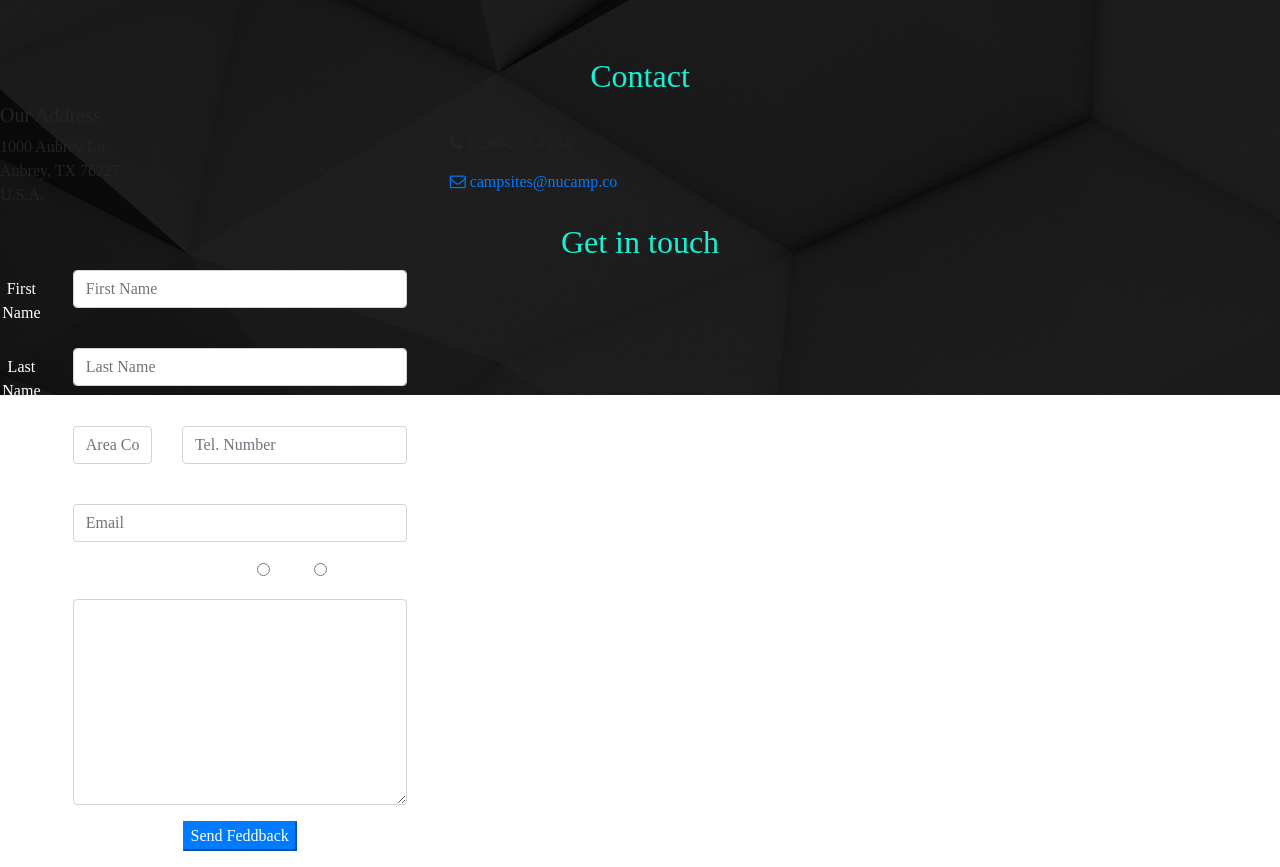
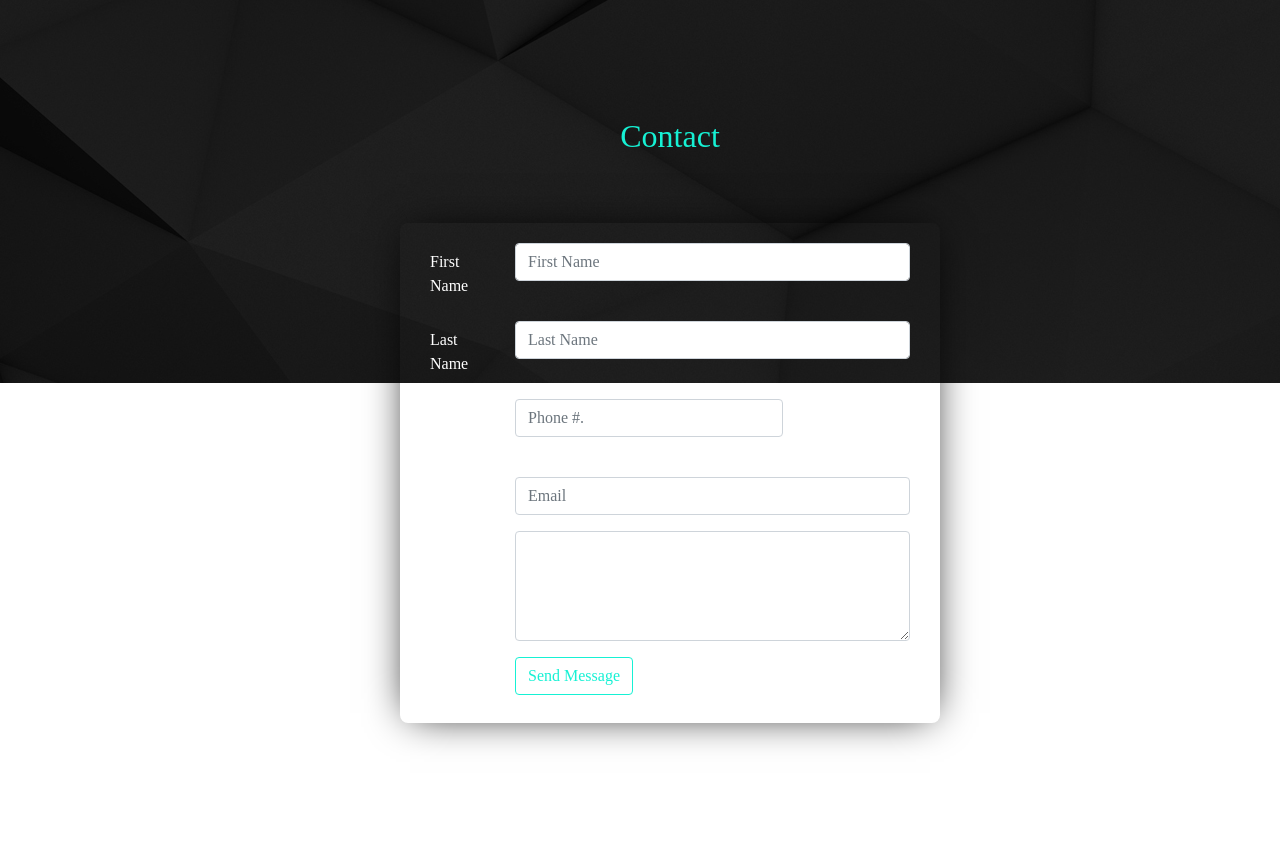
Before and after one commit to DanielConstante/nucamp-portfolio-project, a website: page index.html in a window 1280 px wide. Shown: the part 1337-2204 px from the top of the page. After the commit the page ends 2180 px from the top, so only its background shows below. Drawn offline with nearby package versions, Linux system fonts and the light colour scheme; a web font is replaced by a local one.

Commit message:
contact section

```diff
--- a/css/styles.css
+++ b/css/styles.css
@@ -141,7 +141,7 @@ h2 {
  margin-left: auto;
 }
 
-#contact, #about{
+#about, #contact {
     display: block;
     height:100%;
     width:100%;
@@ -152,15 +152,30 @@ h2 {
 /* end about */
 
 /* contact */
-a {
+
+label {
     color: white;
 }
 
-form {
-    text-align: center;
-    color: white;
-  }
 
 label:hover {
     color: #16F1D4;
 }
+
+.form {
+    float: right;
+    width:540px;
+    height:500px;
+    border-radius:8px;
+    box-shadow:0 0 40px -10px #000;
+    margin:calc(35vh - 220px) auto;
+    padding:20px 30px;
+    max-width:calc(100vw - 40px);
+    box-sizing:border-box;
+    position: relative;
+}
+
+#btn {
+    border-color: #16F1D4;
+    color: #16F1D4;
+}
--- a/index.html
+++ b/index.html
@@ -133,34 +133,18 @@
             </div>
         </div>
     </div>
-    <!--  Contact Section -->
 
+    <!-- ======= Contact Section ======= -->
     <div class="container">
-        <h2>Contact</h2>
+        <div class="row">
+            <div class="col">
+                <section id="contact" class="contact">
+                    <div class="container" data-aos="fade-up">
+                        <div class="section-title">
+                            <h2 id="contacth">Contact</h2>
                         </div>
-
-    <div class="row row-content align-items-center">
-        <div class="col-sm-4">
-            <h5>Our Address</h5>
-            <address>
-                1000 Aubrey Ln.<br />
-                Aubrey, TX 76227<br />
-                U.S.A.
-            </address>
-        </div>
-        <div class="col">
-            <a role="button" class="btn" href="tel:1800888777"><i class="fa fa-phone"></i>
-                1-206-555-1234</a><br>
-            <a role="button" class="btn btn-link" href="mailto:campsites@nucamp.co"><i class="fa fa-envelope-o"></i>
-                campsites@nucamp.co</a>
-        </div>
-    </div>
-        <div class="row row-content">
-            <div class="col-12">
-                <h2>Get in touch</h2>
-            </div>
-            <div class="col-4 justify-content-center align-items-center">
-                <form>
+                        <div class="row">
+                            <form class="form">
                                 <div class="form-group row align-self-center">
                                     <label for="firstName" class="col-md-2 col-form-label">First Name</label>
                                     <div class="col-md-10">
@@ -176,51 +160,37 @@
                                     </div>
                                 </div>
                                 <div class="form-group row">
-                        <label for="areaCode" class="col-md-2 col-form-label">Contact Tel.</label>
-                        <div class="col-5 col-md-3">
-                            <input type="tel" class="form-control" id="areaCode" name="areaCode"
-                                placeholder="Area Code">
-                        </div>
+                                    <label for="telNum" class="col-md-2 col-form-label">Phone #.</label>
                                     <div class="col-7">
-                            <input type="tel" class="form-control" name="telNum" placeholder="Tel. Number">
+                                        <input type="tel" class="form-control" name="telNum" id="telNum" placeholder="Phone #.">
                                     </div>
                                 </div>
                                 <div class="form-group row">
                                     <label for="email" class="col-md-2 col-form-label">Email</label>
                                     <div class="col-md-10">
-                            <input type="email" class="form-control" id="email" name="email" placeholder="Email">
+                                        <input type="email" class="form-control" id="email" name="email"
+                                            placeholder="Email">
                                     </div>
                                 </div>
                                 <div class="form-group row">
-                        <div class="col offset-md-2">
-                            May we contact you?
-                            <div class="form-check form-check-inline">
-                                <input type="radio" class="form-check-input" id="contactYes" name="contactRadios"
-                                    value="yes"><label for="contactYes" class="form-check-label">Yes</label>
-                            </div>
-                            <div class="form-check form-check-inline">
-                                <input type="radio" class="form-check-input" id="contactNo" name="contactRadios"
-                                    value="no"><label for="contactNo" class="form-check-label">No</label>
-                            </div>
-                        </div>
-                    </div>
-                    <div class="form-group row">
-                        <label for="feedback" class="col-md-2 col-form-label">Your Feedback</label>
+                                    <label for="feedback" class="col-md-2 col-form-label">Message</label>
                                     <div class="col-md-10">
-                            <textarea name="feedback" class="form-control" id="feedback" rows="8"></textarea>
+                                        <textarea name="feedback" class="form-control" id="feedback"
+                                            rows="4"></textarea>
                                     </div>
                                 </div>
                                 <div class="form-group row">
                                     <div class="offset-md-2 col-md-10">
-                            <button type="submit" class="btn-primary">Send Feddback</button>
+                                        <button type="submit" class="btn" id="btn">Send Message</button>
                                     </div>
                                 </div>
                             </form>
                         </div>
                     </div>
-
-
-
+                </section>
+            </div>
+        </div>
+    </div>
 
 
 
```
Lines whose indentation alone changed are shown as unchanged.
